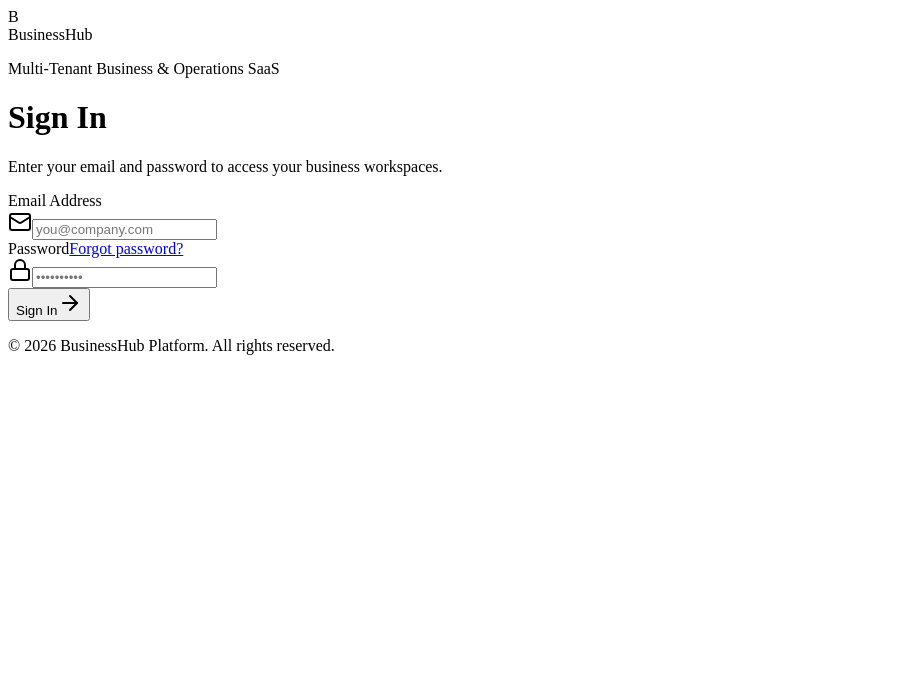
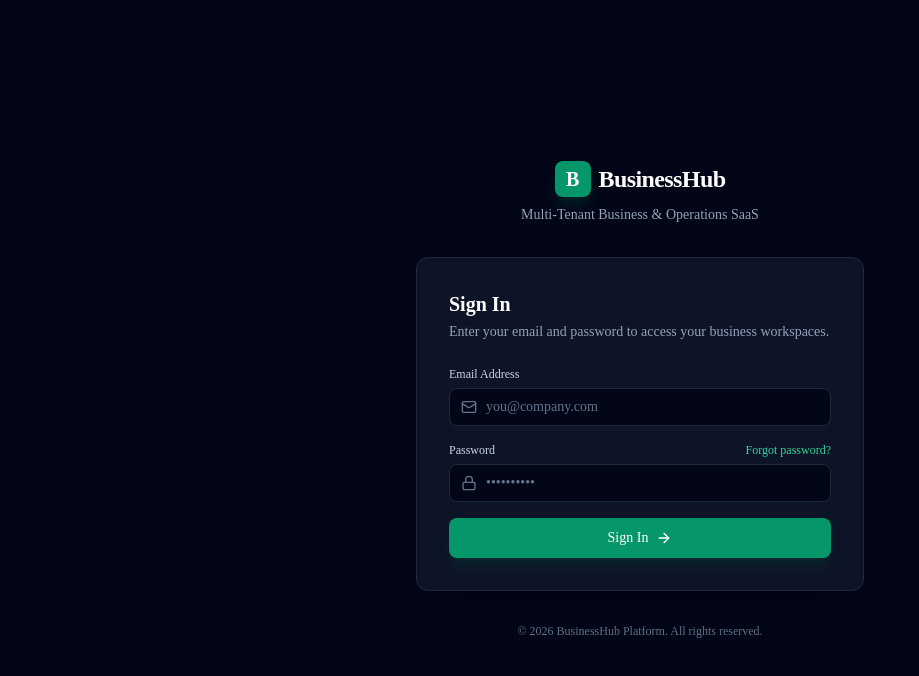
Before and after one commit to Madusanka98/BusinessHub, a Next.js app: page /login in a window 1280 px wide. Shown: the top 676 px of the page, without its empty margins (0-919 px from the left). Built offline with nearby package versions, Linux system fonts and the light colour scheme.

Commit message:
feat(ui): configure Tailwind CSS styling, postcss, and global stylesheet

```diff
--- /dev/null
+++ b/app/globals.css
@@ -0,0 +1,37 @@
+@tailwind base;
+@tailwind components;
+@tailwind utilities;
+
+:root {
+  --background: 222.2 84% 4.9%;
+  --foreground: 210 40% 98%;
+}
+
+* {
+  box-sizing: border-box;
+}
+
+body {
+  color: hsl(var(--foreground));
+  background: #020617;
+  font-feature-settings: "rlig" 1, "calt" 1;
+}
+
+/* Custom scrollbars */
+::-webkit-scrollbar {
+  width: 6px;
+  height: 6px;
+}
+
+::-webkit-scrollbar-track {
+  background: #020617;
+}
+
+::-webkit-scrollbar-thumb {
+  background: #1e293b;
+  border-radius: 9999px;
+}
+
+::-webkit-scrollbar-thumb:hover {
+  background: #334155;
+}
--- a/app/layout.tsx
+++ b/app/layout.tsx
@@ -1,5 +1,6 @@
 import type { Metadata } from "next";
 import React from "react";
+import "./globals.css";
 
 export const metadata: Metadata = {
   title: "BusinessHub SaaS",
--- a/package.json
+++ b/package.json
@@ -31,9 +31,12 @@
     "@types/node": "^22.13.9",
     "@types/react": "^19.0.10",
     "@types/react-dom": "^19.0.4",
+    "autoprefixer": "^10.6.1",
     "eslint": "^8.57.0",
     "eslint-config-next": "^15.2.0",
+    "postcss": "^8.5.30",
     "prisma": "^6.4.1",
+    "tailwindcss": "^3.4.17",
     "typescript": "^5.8.2",
     "vitest": "^3.0.8"
   }
--- /dev/null
+++ b/postcss.config.mjs
@@ -0,0 +1,9 @@
+/** @type {import('postcss-load-config').Config} */
+const config = {
+  plugins: {
+    tailwindcss: {},
+    autoprefixer: {},
+  },
+};
+
+export default config;
--- /dev/null
+++ b/tailwind.config.ts
@@ -0,0 +1,25 @@
+import type { Config } from "tailwindcss";
+
+const config: Config = {
+  darkMode: ["class"],
+  content: [
+    "./app/**/*.{js,ts,jsx,tsx,mdx}",
+    "./components/**/*.{js,ts,jsx,tsx,mdx}",
+    "./modules/**/*.{js,ts,jsx,tsx,mdx}",
+  ],
+  theme: {
+    extend: {
+      colors: {
+        background: "hsl(var(--background))",
+        foreground: "hsl(var(--foreground))",
+      },
+      fontFamily: {
+        sans: ["var(--font-geist-sans)", "system-ui", "-apple-system", "BlinkMacSystemFont", "Segoe UI", "Roboto", "sans-serif"],
+        mono: ["var(--font-geist-mono)", "ui-monospace", "SFMono-Regular", "Menlo", "Monaco", "Consolas", "monospace"],
+      },
+    },
+  },
+  plugins: [],
+};
+
+export default config;
```
Also changed, not shown: 1 other file (tests, documents, lock files or other folders).
